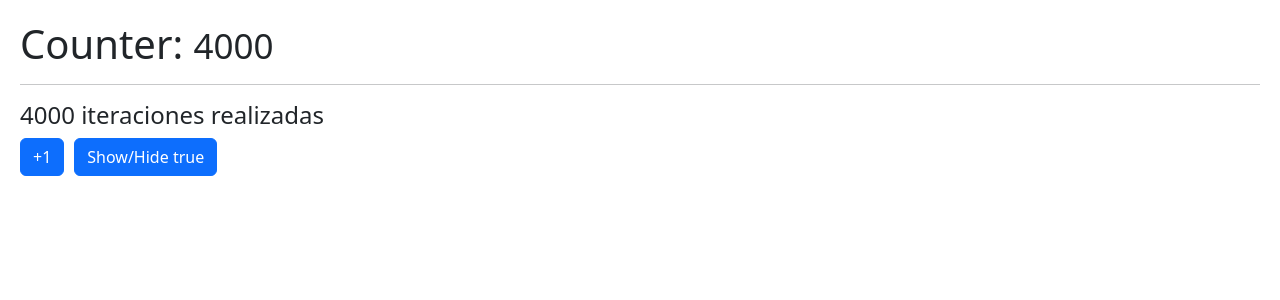
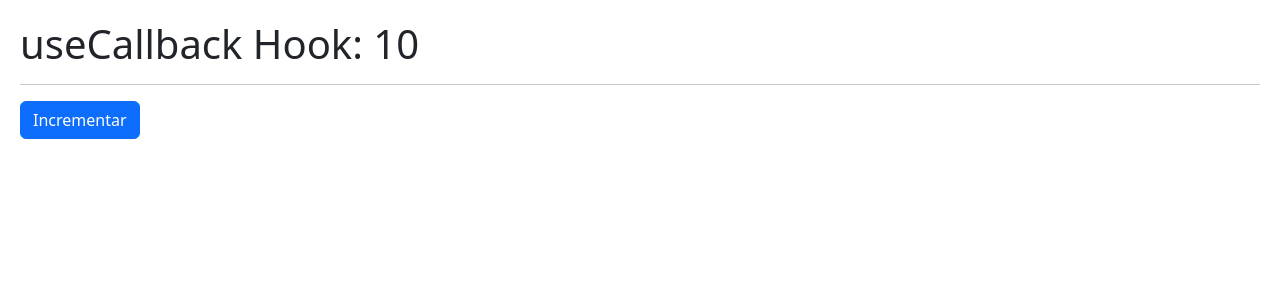
Before and after one commit to CarmeloRicarte/react-hooks-examples, a React (Vite) app: page / in a window 1280 px wide. Shown: the top 300 px of the page. Built offline with nearby package versions, Linux system fonts and the light colour scheme.

Commit message:
feat: useCallback

```diff
--- a/src/main.jsx
+++ b/src/main.jsx
@@ -1,10 +1,10 @@
 import React from "react";
 import ReactDOM from "react-dom/client";
 import "./index.css";
-import { MemoHook } from "./memos/MemoHook";
+import { CallbackHook } from "./memos/CallbackHook";
 
 ReactDOM.createRoot(document.getElementById("root")).render(
   <React.StrictMode>
-    <MemoHook />
+    <CallbackHook />
   </React.StrictMode>
 );
--- /dev/null
+++ b/src/memos/CallbackHook.jsx
@@ -0,0 +1,22 @@
+import React, { useCallback, useState } from "react";
+import { ShowIncrement } from "./ShowIncrement";
+
+export const CallbackHook = () => {
+  const [counter, setCounter] = useState(10);
+
+  // memorized function
+  // the ShowIncrement component isn't rendering multiple times because
+  // incrementFather ever is in the same memory value and ShowIncrement is also memorized with memo()
+  const incrementFather = useCallback(() => {
+    setCounter((c) => c + 1);
+  }, []);
+
+  return (
+    <>
+      <h1>useCallback Hook: {counter}</h1>
+      <hr />
+
+      <ShowIncrement increment={incrementFather} />
+    </>
+  );
+};
--- /dev/null
+++ b/src/memos/ShowIncrement.jsx
@@ -0,0 +1,14 @@
+import { memo } from "react";
+
+export const ShowIncrement = memo(({ increment }) => {
+  console.log("Me volví a generar");
+  return (
+    <button
+      type="button"
+      className="btn btn-primary"
+      onClick={() => increment()}
+    >
+      Incrementar
+    </button>
+  );
+});
```
